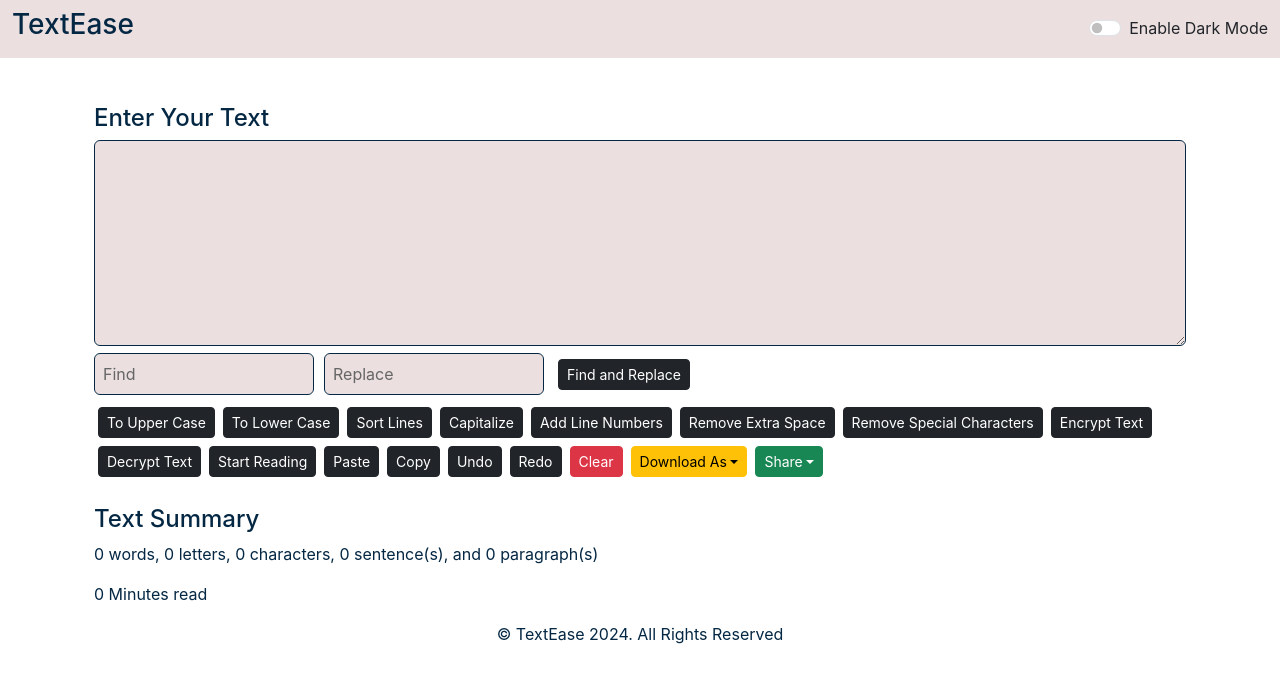
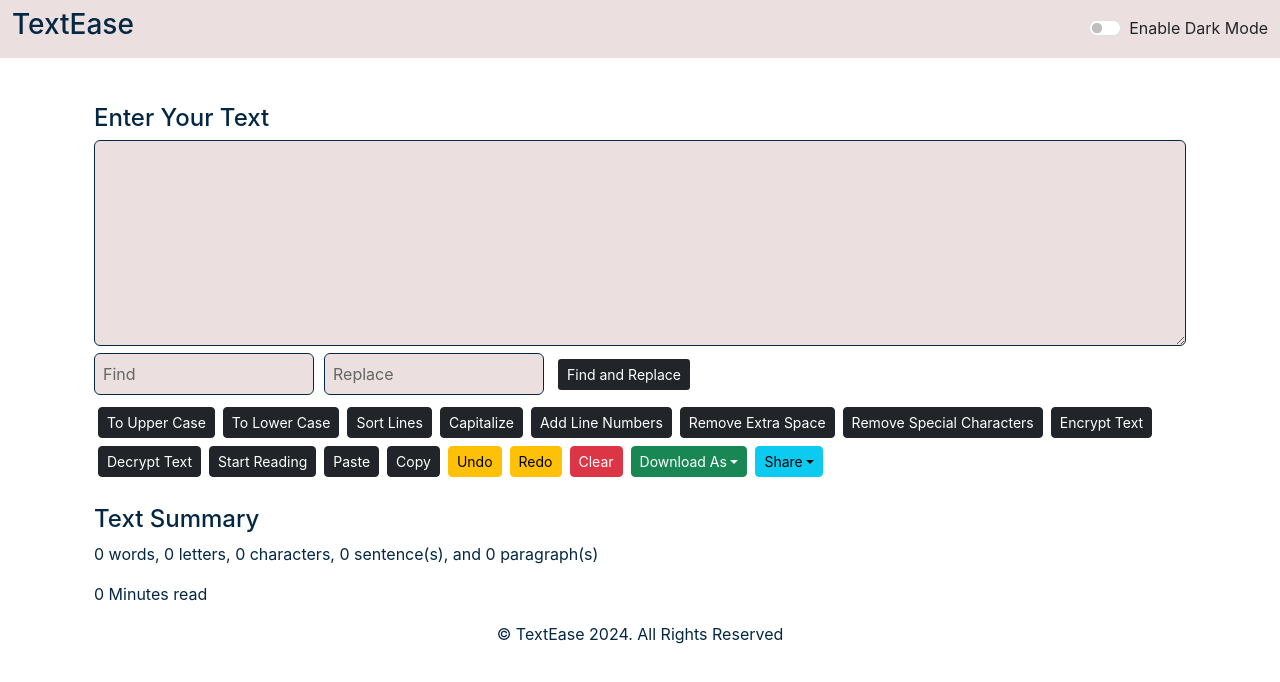
Before and after one commit to ani1509/TextEase, a React (Create React App) app: page / in a window 1280 px wide. Shown: the top 682 px of the page. Built offline with nearby package versions, Linux system fonts and the light colour scheme.

Commit message:
minor changes

```diff
--- a/src/components/Alert.js
+++ b/src/components/Alert.js
@@ -1,40 +1,12 @@
 // // SHORTCUT "RFCE"
-// import React from "react";
-
-// function Alert(props) {
-//   const cap = (word) => {
-//     const lower = word.toLowerCase();
-
-//     return lower.charAt(0).toUpperCase() + lower.slice(1);
-//   };
-
-//   return (
-//     <div className="container" style={{ height: "50px" }}>
-//       {/* /// ***** below -->> props.alert && <<-- is VVIMP bcz when  its NULL it'll NOT SHOW ANYTHING *****  */}
-
-//       {props.alert && (
-//         <div
-//         style={{size:"10px"}}
-//           className={`alert alert-${props.alert.type} alert-dismissible fade show`}
-//           role="alert"
-//         >
-//           <strong>{cap(props.alert.type)}</strong>: {props.alert.msg}
-//         </div>
-//       )}
-//     </div>
-//   );
-// }
-
-// export default Alert;
-
 
 import React from "react";
 
 function Alert(props) {
-  const cap = (word) => {
-    const lower = word.toLowerCase();
-    return lower.charAt(0).toUpperCase() + lower.slice(1);
-  };
+  // const cap = (word) => {
+  //   const lower = word.toLowerCase();
+  //   return lower.charAt(0).toUpperCase() + lower.slice(1);
+  // };
 
   return (
     <div>
--- a/src/components/TextForm.js
+++ b/src/components/TextForm.js
@@ -598,12 +598,21 @@ export default function TextForm(props) {
               marginTop: 7,
             }}
           />
-          <Button
+
+          {/* <Button
             text="Find and Replace"
             onClick={handleFindAndReplace}
             mode={props.mode}
-          />
-          {/* </div> */}
+          /> */}
+
+          <button
+            className="btn btn-sm btn-dark mx-1 my-1"
+            type="button"
+            onClick={handleFindAndReplace}
+            mode={props.mode}
+          >
+            Find and Replace
+          </button>
         </div>
 
         <Button
@@ -648,26 +657,26 @@ export default function TextForm(props) {
         />
         <Button text="Paste" onClick={handlePaste} mode={props.mode} />
         <Button text="Copy" onClick={copyy} mode={props.mode} />
-        <Button text="Undo" onClick={handleUndo} mode={props.mode} />
-         <Button text="Redo" onClick={handleRedo} mode={props.mode} />
-        {/* <button
-          className="btn btn-sm btn-primary  mx-1"
+        {/* <Button text="Undo" onClick={handleUndo} mode={props.mode} />
+         <Button text="Redo" onClick={handleRedo} mode={props.mode} /> */}
+        <button
+          className="btn btn-sm btn-warning  mx-1 my-1"
           type="button"
-          onClick={clearr}
+          onClick={handleUndo}
           mode={props.mode}
         >
           Undo
         </button>
         <button
-          className="btn btn-sm btn-primary  mx-1"
+          className="btn btn-sm btn-warning  mx-1 my-1"
           type="button"
-          onClick={clearr}
+          onClick={handleRedo}
           mode={props.mode}
         >
           Redo
-        </button> */}
+        </button>
         <button
-          className="btn btn-sm btn-danger  mx-1"
+          className="btn btn-sm btn-danger  mx-1 my-1"
           type="button"
           onClick={clearr}
           mode={props.mode}
@@ -675,9 +684,9 @@ export default function TextForm(props) {
           Clear
         </button>
 
-        <div className="btn-group mx-1">
+        <div className="btn-group mx-1 my-1">
           <button
-            className="btn btn-sm btn-warning dropdown-toggle"
+            className="btn btn-sm btn-success dropdown-toggle"
             type="button"
             data-bs-toggle="dropdown"
             aria-expanded="false"
@@ -712,9 +721,9 @@ export default function TextForm(props) {
           </ul>
         </div>
 
-        <div className="btn-group mx-1">
+        <div className="btn-group mx-1 my-1">
           <button
-            className="btn btn-sm btn-success dropdown-toggle"
+            className="btn btn-sm btn-info dropdown-toggle"
             type="button"
             data-bs-toggle="dropdown"
             aria-expanded="false"
--- a/src/index.css
+++ b/src/index.css
@@ -65,7 +65,7 @@ input::placeholder {
   /* Avoid oversized text in the button */
   /* white-space: nowrap; */
   /* Prevent text wrapping in the button */
-/* } */ */
+/* } */
 
 .find-replace-section button {
   padding: 0.25rem 0.5rem;
```
